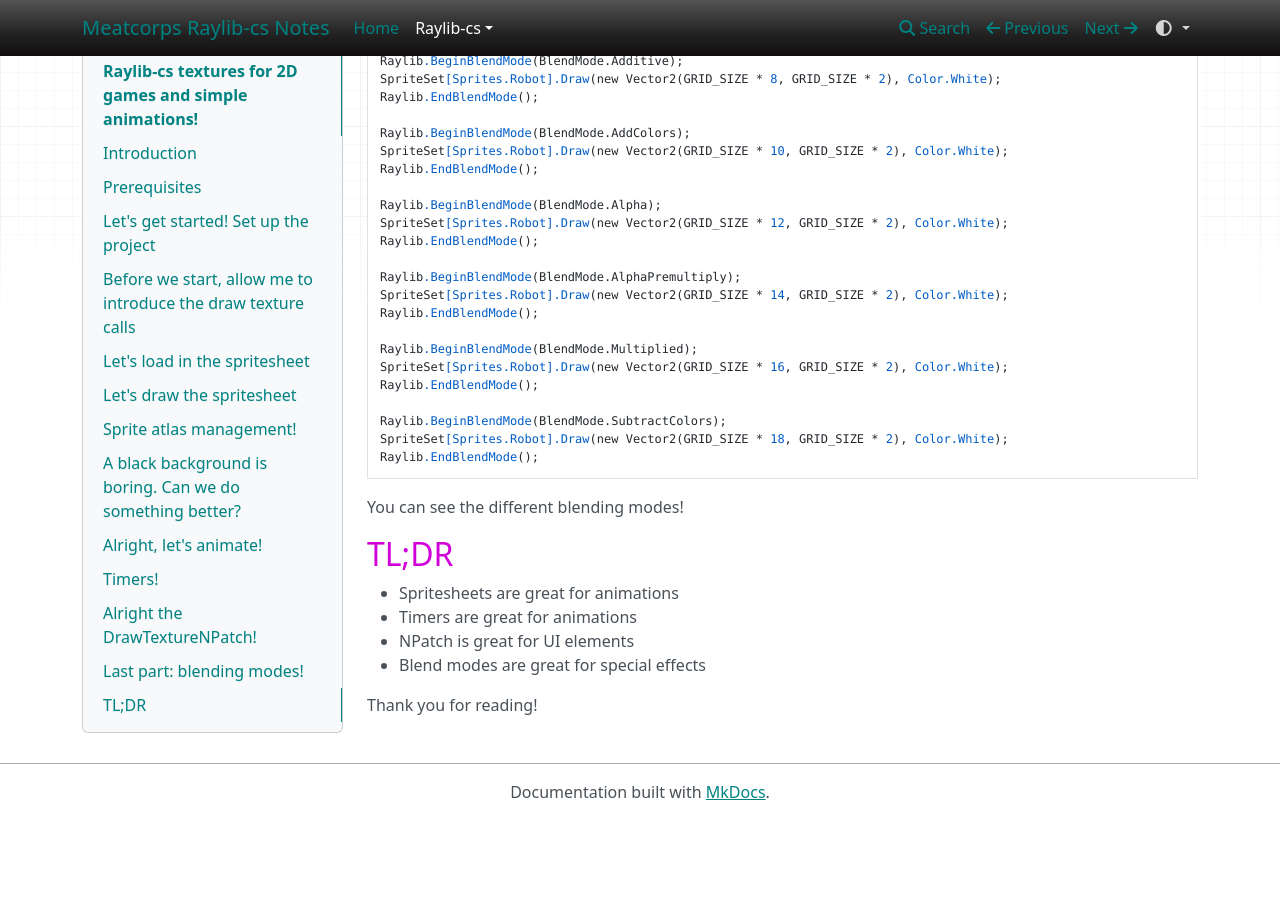
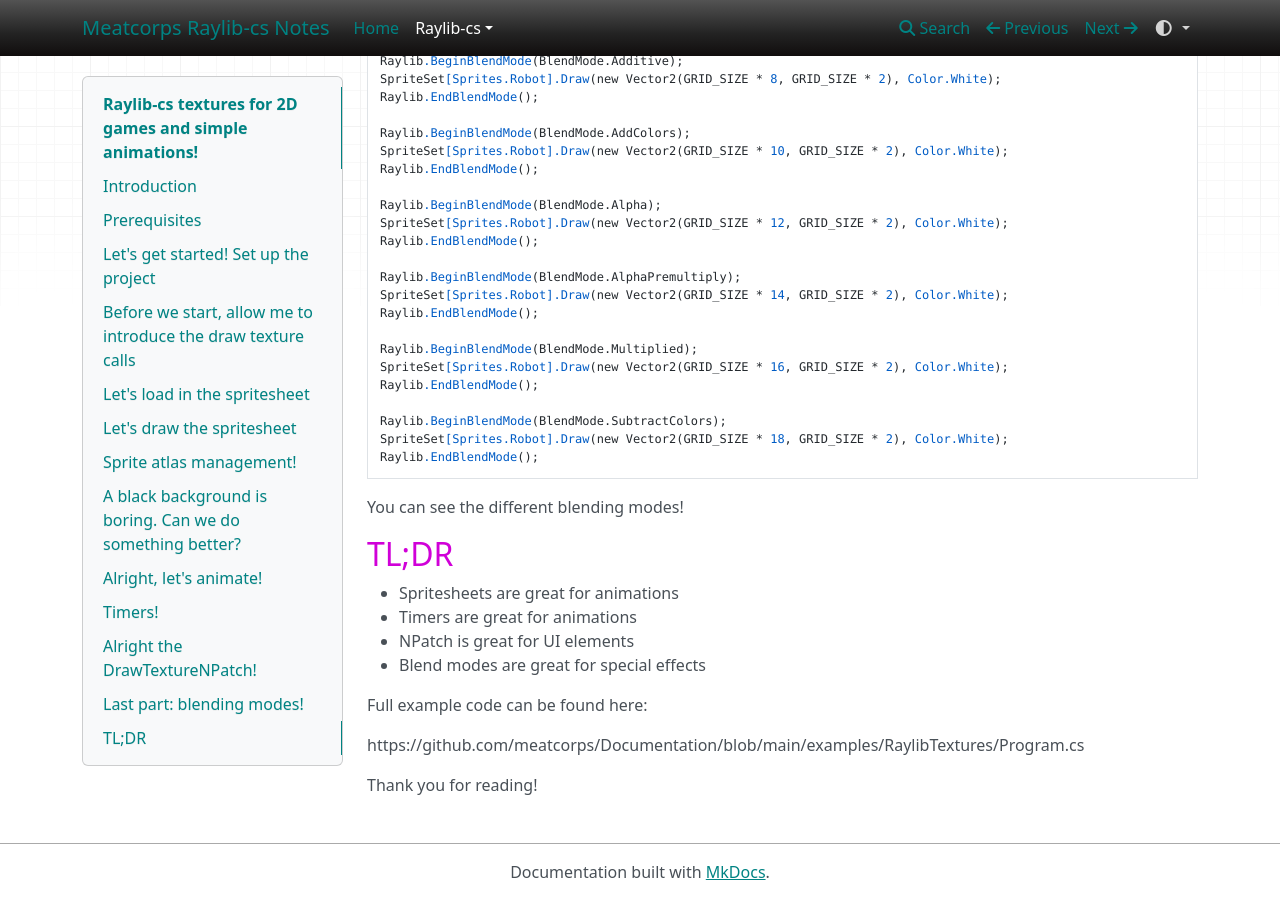
Before and after one commit to meatcorps/Documentation, an MkDocs documentation site: the page built from docs/raylibcs/textures.md, in a window 1280 px wide and 900 px high, scrolled down 20292 px. Built offline with MkDocs 1.6.1, drawn with Linux system fonts in a browser that asks for light colours; nearby versions of some CDN libraries; before the commit the page ends 21112 px from its top, so only the background shows below that.

Commit message:
Add link to full example code in "Textures" section of Raylib-cs documentation

```diff
--- a/docs/raylibcs/textures.md
+++ b/docs/raylibcs/textures.md
@@ -869,4 +869,8 @@ You can see the different blending modes!
 - NPatch is great for UI elements
 - Blend modes are great for special effects
 
+Full example code can be found here:
+
+https://github.com/meatcorps/Documentation/blob/main/examples/RaylibTextures/Program.cs
+
 Thank you for reading!
```
